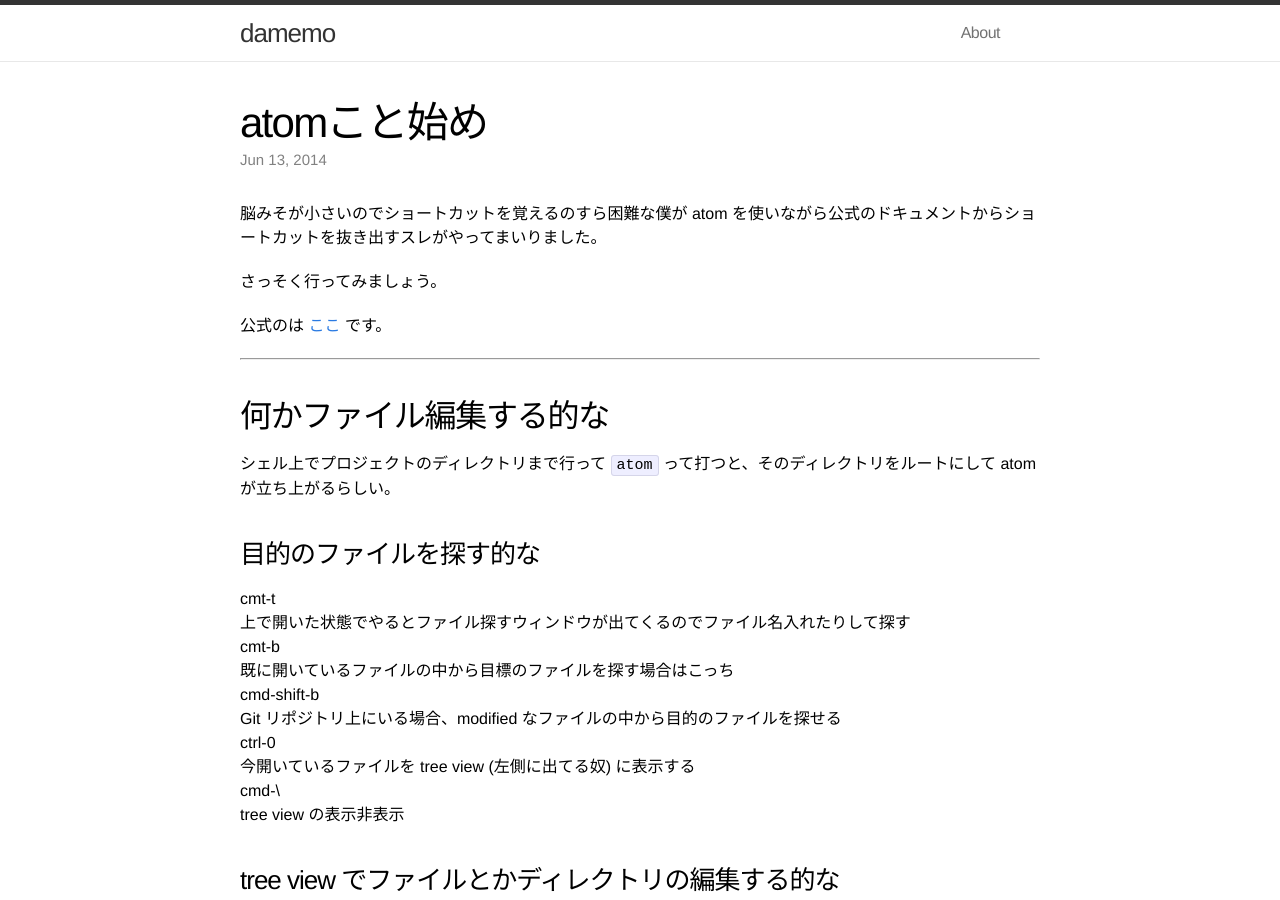
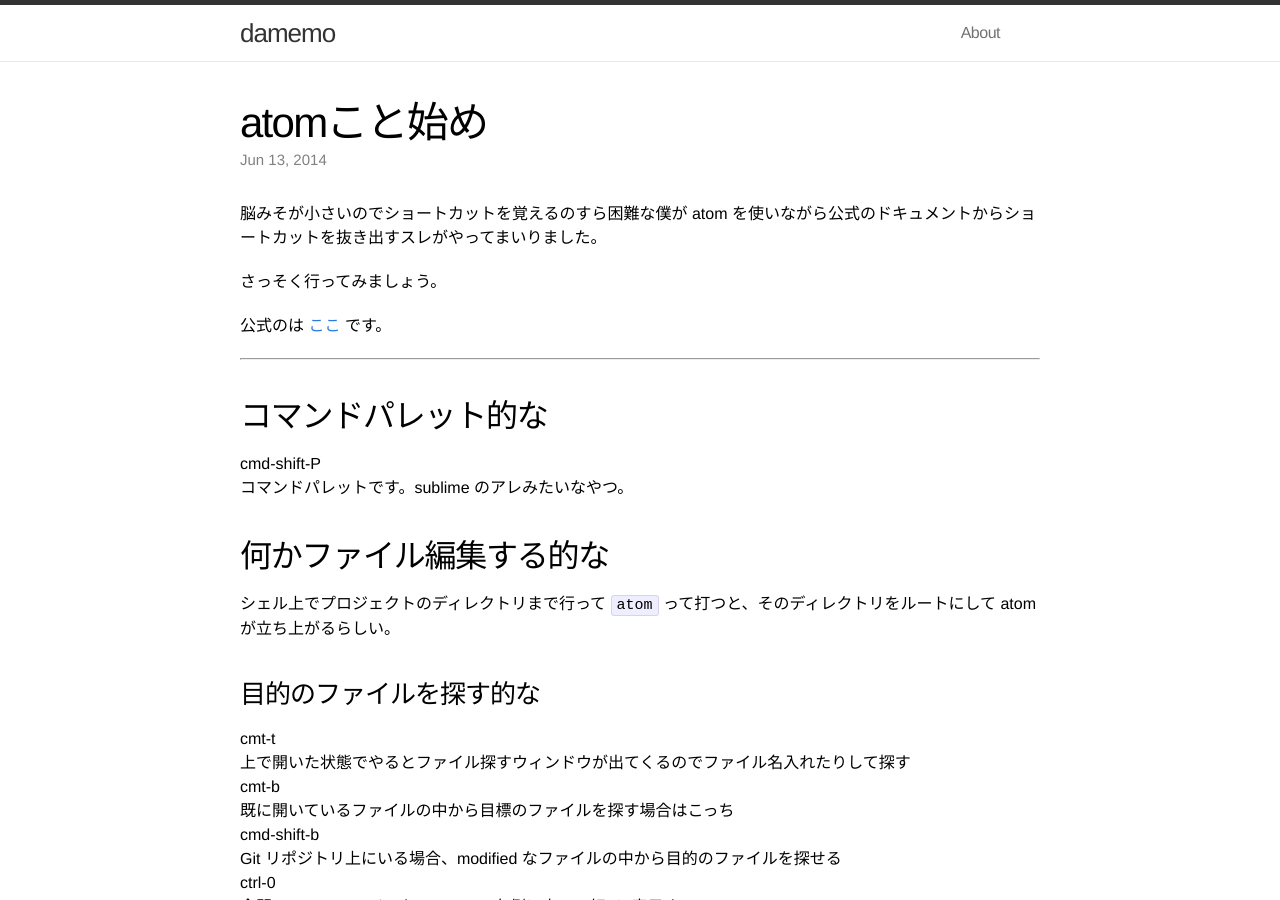
Before and after one commit to dameleon/dameleon.github.io, a Jekyll site: the page built from _posts/2014-06-12-getting-start-atom.md, in a window 1280 px wide and 900 px high. Built offline with Jekyll 4.4.1, drawn with Linux system fonts in a browser that asks for light colours.

Commit message:
Fix 2014-06-12-getting-start-atom.md to add commad palette shortcut

```diff
--- a/_posts/2014-06-12-getting-start-atom.md
+++ b/_posts/2014-06-12-getting-start-atom.md
@@ -12,6 +12,11 @@
 公式のは [ここ](https://atom.io/docs/v0.103.0/getting-started) です。
 
 -----------------------------
+
+## コマンドパレット的な
+
+cmd-shift-P
+: コマンドパレットです。sublime のアレみたいなやつ。
 
 ## 何かファイル編集する的な
 
```
